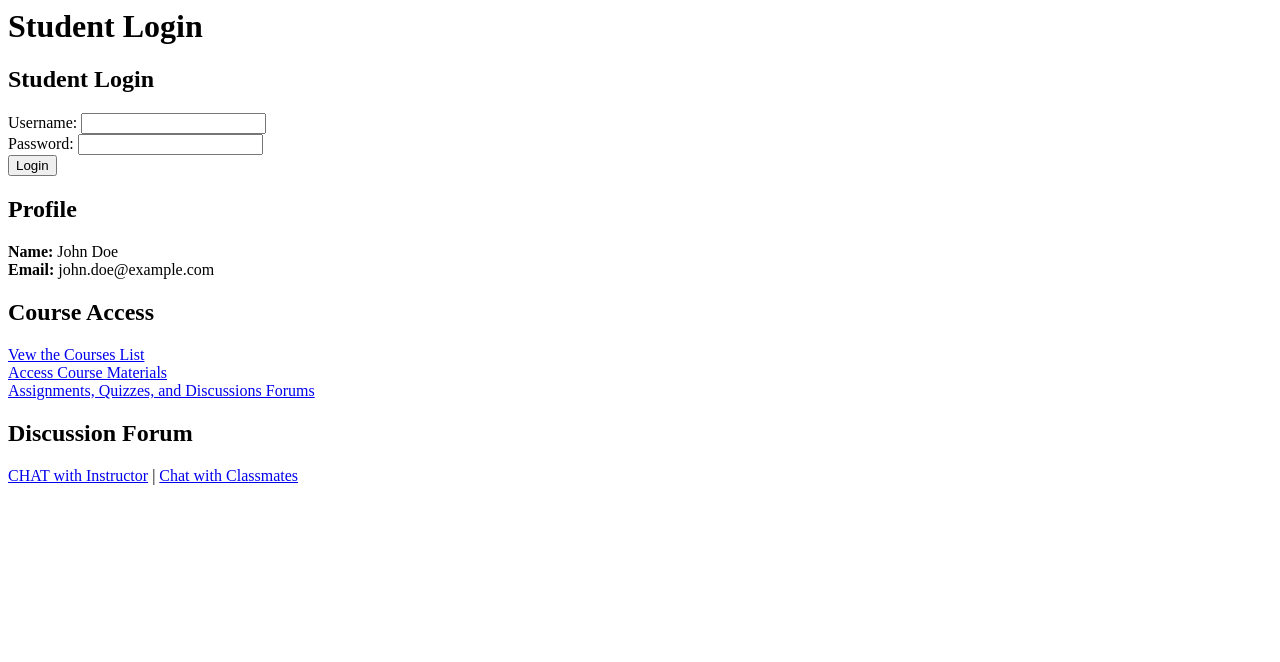
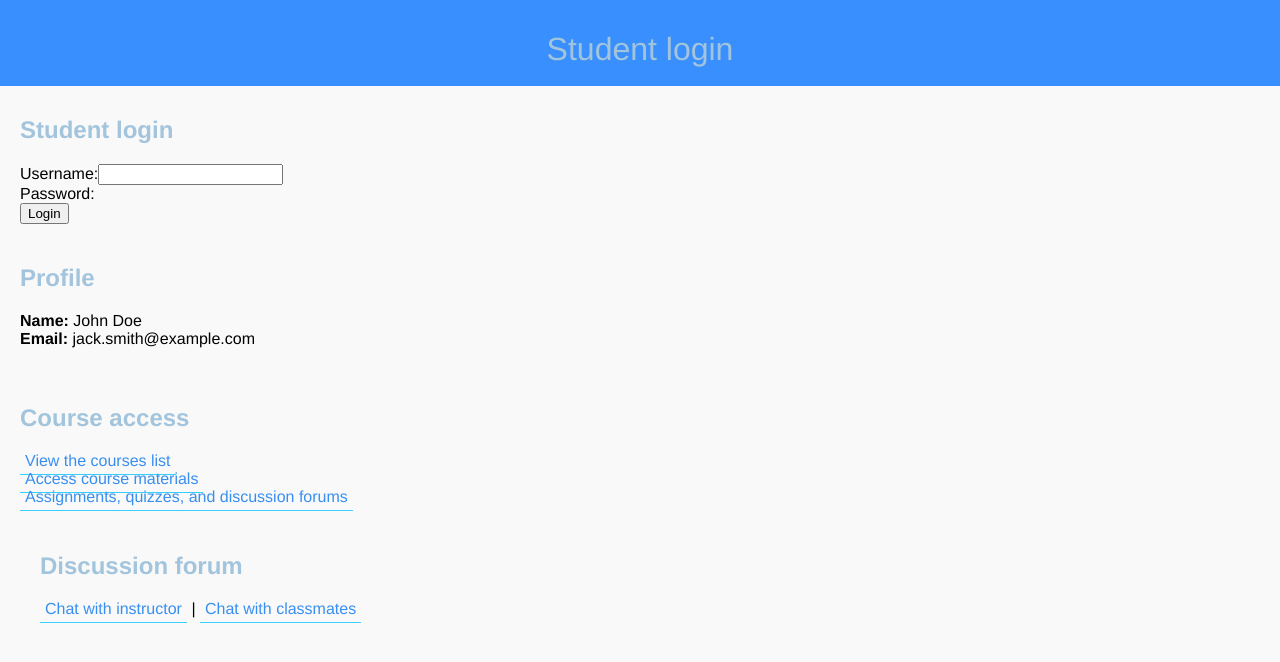
Before and after one commit to fredericmirindi/FrenchLearningWebsite, a plain HTML site: page login.html in a window 1280 px wide. Drawn offline with Linux system fonts and the light colour scheme.

Commit message:
Link CSS file to login.html

```diff
--- a/login.html
+++ b/login.html
@@ -1,26 +1,11 @@
-<html>
-<head><meta charset="utf-8"><title>Student Login</title></head>
-<body>
-<header><h1>Student Login</h1></header>
-<section id="login-form"><h2>Student Login</h2><form method="post">
-  <div class="form-group">
-    <label for="username">Username:</label>
-    <input type="text" id="username" name="username" required></div>
-  <div class="form-group">
-    <label for="password">Password:</label>
-    <input type="password" id="password" name="password" required></div>
-  <button type="submit">Login</button>
-</form></section>
-<section id="profile"><h2>Profile</h2><p>
-  <strong>Name: </strong>John Doe<br>
-  <strong>Email: </strong>john.doe@example.com</p>
-<section id="access"><h2>Course Access</h2><p>
-  <a href="#">Vew the Courses List</a><br>
-  <a href="#">Access Course Materials</a><br>
-  <a href="#">Assignments, Quizzes, and Discussions Forums</a></p>
-<section id="chat"><h2>Discussion Forum</h2><p>
-  <a href="#">CHAT with Instructor</a> |
-  <a href="#">Chat with Classmates</a>
-</p>
+<!DOCTYPE html>
+<head><meta charset="utf-8"><title>Student Login</title><link rel="stylesheet" href="styles.css"></head>
+<bdy>
+<header><h1>Student login</h1></header>
+<section id="login-form"><h2>Student login</h2><form method="post"><div class="form-group"><label for="username">Username:</label><input type="text" id="username" name="username" required></div><div class="form-group"><label for="password">Password:</label><type="password" id="password" name="password" required></div><button type="submit">Login</button></form></section>
+<section id="profile"><h2>Profile</h2><p><strong>Name: </strong>John Doe<br><strong>Email: </strong>jack.smith@example.com</p>
+</section >
+<section id="access"><h2>Course access</h2><p><a href="#">View the courses list</a><br><a href="#">Access course materials</a><br><a href="#">Assignments, quizzes, and discussion forums</a></p>
+<section id="chat"><h2>Discussion forum</h2><p><a href="#">Chat with instructor</a> | <a href="#">Chat with classmates</a></p>
 </body>
 </html>
```
